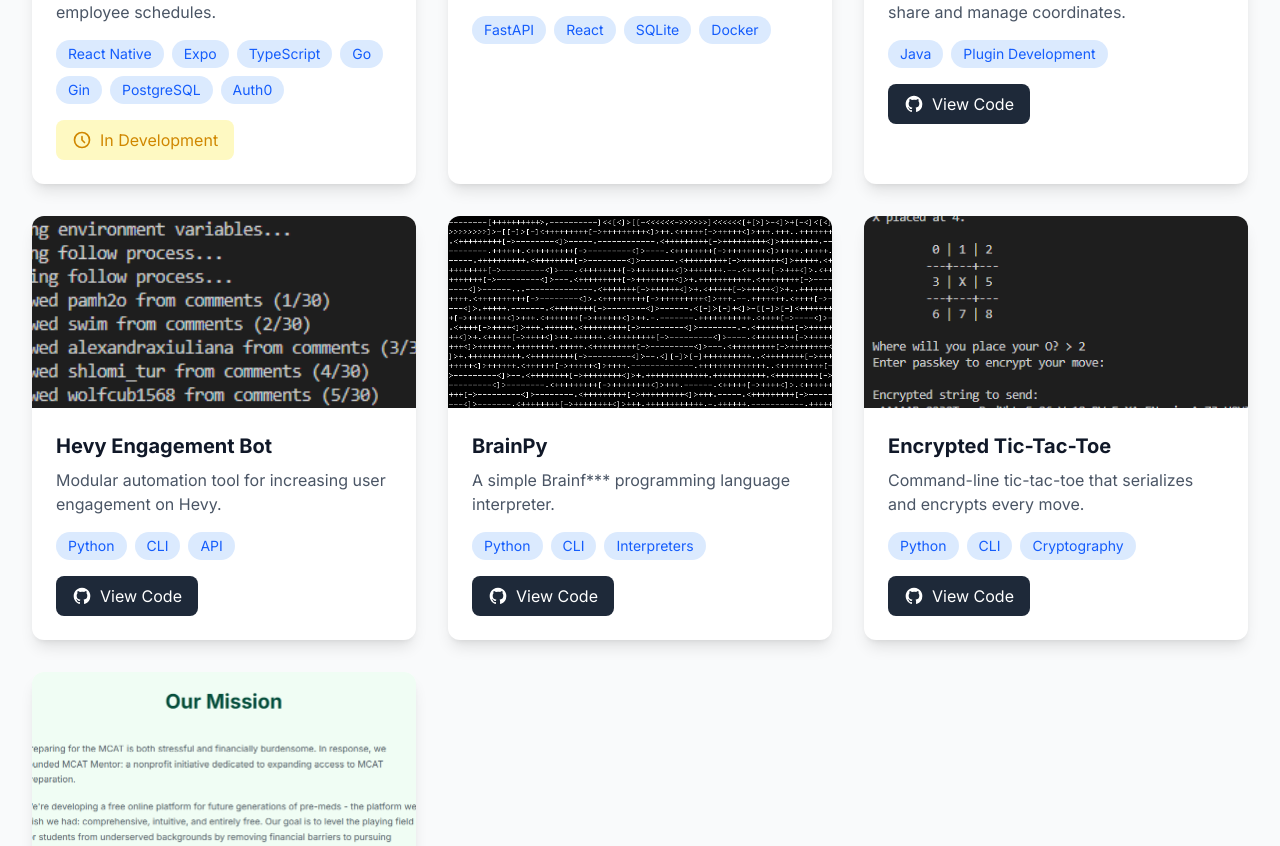
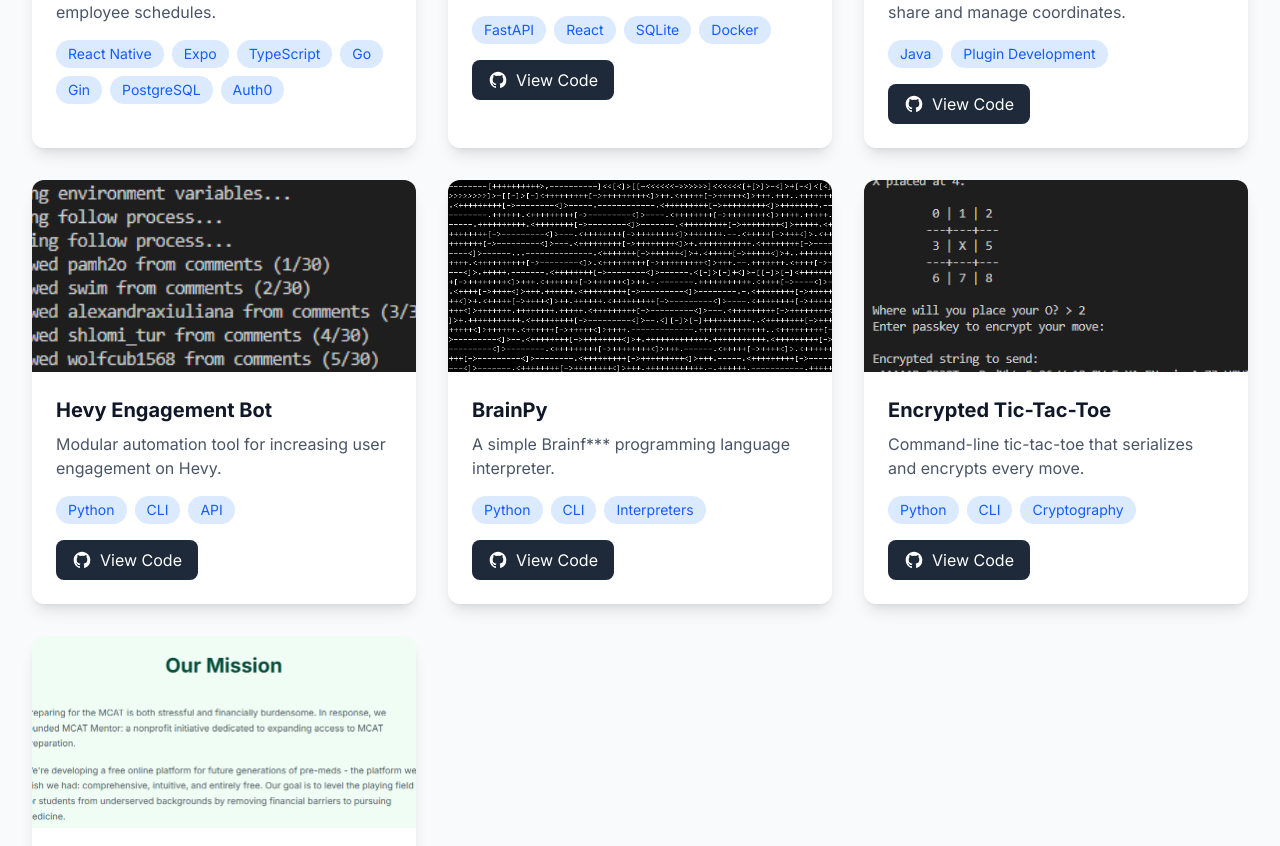
Before and after one commit to dizzyfrogs/portfolio, a Next.js app: page / in a window 1280 px wide. Shown: the part 2204-3050 px from the top of the page. Built offline with nearby package versions, Linux system fonts and the light colour scheme.

Commit message:
Update project statuses and add GitHub URL

```diff
--- a/src/components/Projects.tsx
+++ b/src/components/Projects.tsx
@@ -17,15 +17,16 @@
     title: "Clockwork",
     description: "A full-stack web application for managing employee schedules.",
     technologies: ["React Native", "Expo", "TypeScript", "Go", "Gin", "PostgreSQL", "Auth0"],
-    status: "in-progress",
+    status: "completed",
     imageUrl: "/projects/clockwork.png"
   },
   {
     title: "ChunkLog",
     description: "A calorie & weight tracking app",
     technologies: ["FastAPI", "React", "SQLite", "Docker"],
-    status: "completed",
-    imageUrl: "/projects/chunklog.png"
+    imageUrl: "/projects/chunklog.png",
+    githubUrl: "https://github.com/dizzyfrogs/chunklog",
+    status: "completed"
   },
   {
     title: "CoordBoard",
```
